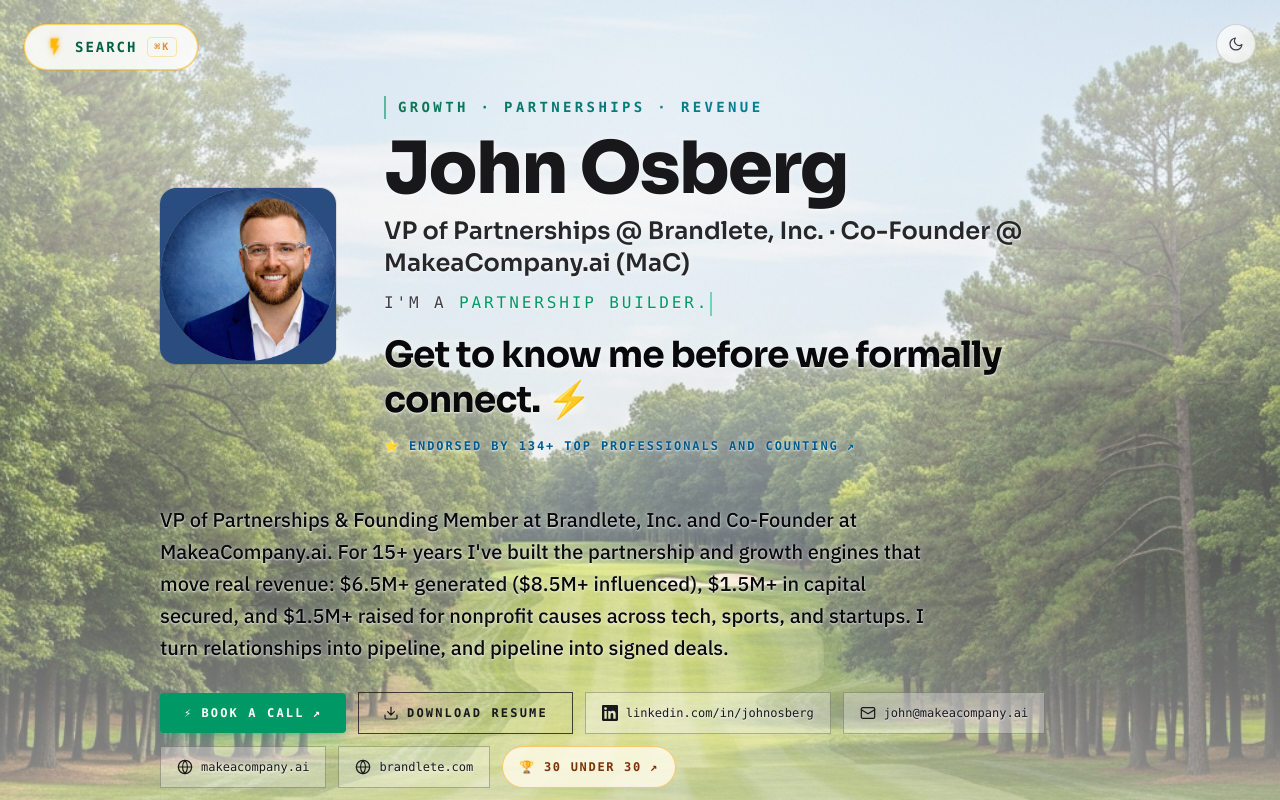
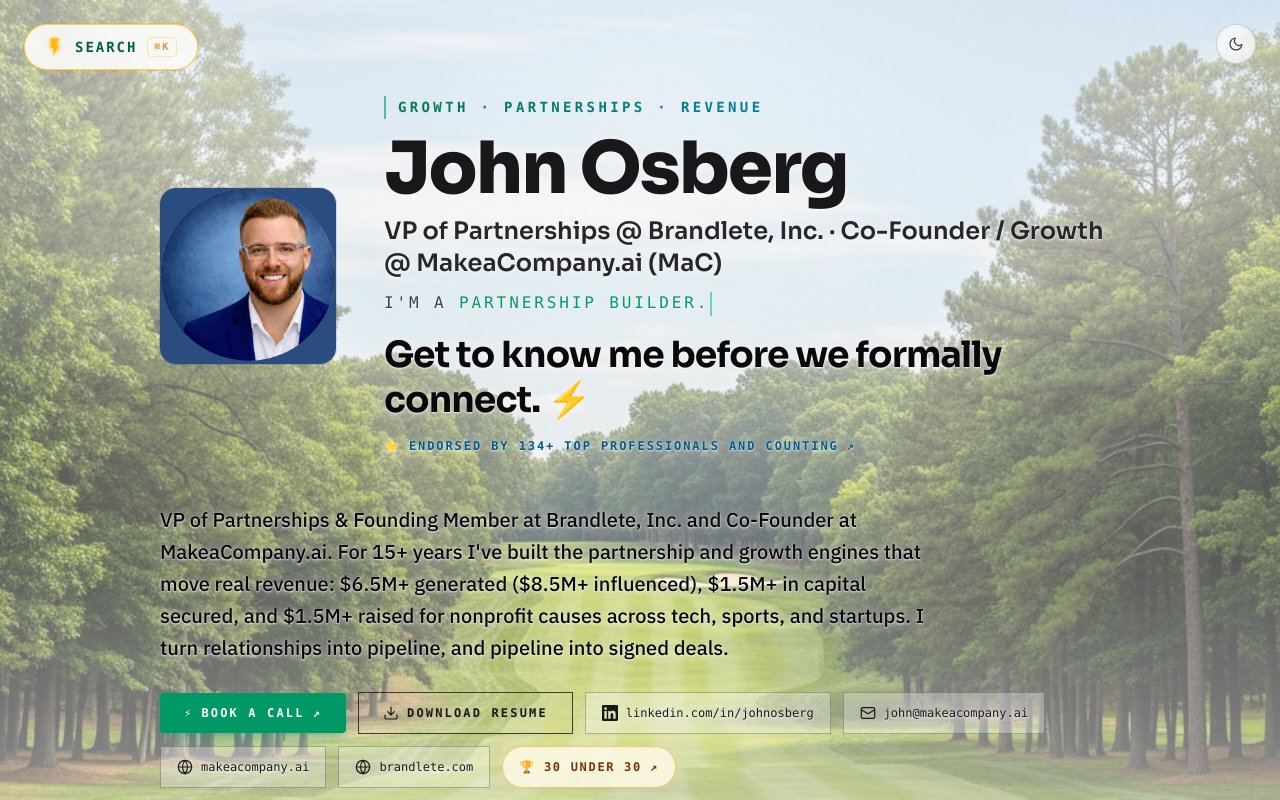
Before and after one commit to BimRoss/johnosberg.makeacompany.ai, a Next.js app: page / in a window 1280 px wide. Shown: the top 800 px of the page. Built offline with nearby package versions, Linux system fonts and the light colour scheme.

Commit message:
Set MaC title to Co-Founder / Growth

```diff
--- a/src/app/page.tsx
+++ b/src/app/page.tsx
@@ -65,7 +65,7 @@
               John Osberg
             </h1>
             <p className="on-photo mt-3 font-[family-name:var(--font-sora)] text-xl font-semibold text-zinc-800 dark:text-zinc-200 sm:text-2xl">
-              VP of Partnerships @ Brandlete, Inc. · Co-Founder @ MakeaCompany.ai (MaC)
+              VP of Partnerships @ Brandlete, Inc. · Co-Founder / Growth @ MakeaCompany.ai (MaC)
             </p>
             <TypeCycle />
             <p className="on-photo mt-4 font-[family-name:var(--font-sora)] text-2xl font-bold leading-tight tracking-tight text-zinc-950 dark:text-white sm:text-3xl md:text-4xl">
--- a/src/data/site.ts
+++ b/src/data/site.ts
@@ -38,7 +38,7 @@
   },
   {
     org: "MakeaCompany.ai",
-    title: "Co-Founder / Founding Member",
+    title: "Co-Founder / Growth",
     period: "May 2026 – Present",
     blurb:
       "Grew the active user base 9.8x in my first 6 weeks (12 to 117, +880%). Own the growth engine end to end: positioning, messaging, demand, and founder-led sales to signed customers. Build the GTM operating system and close strategic partnerships.",
```
